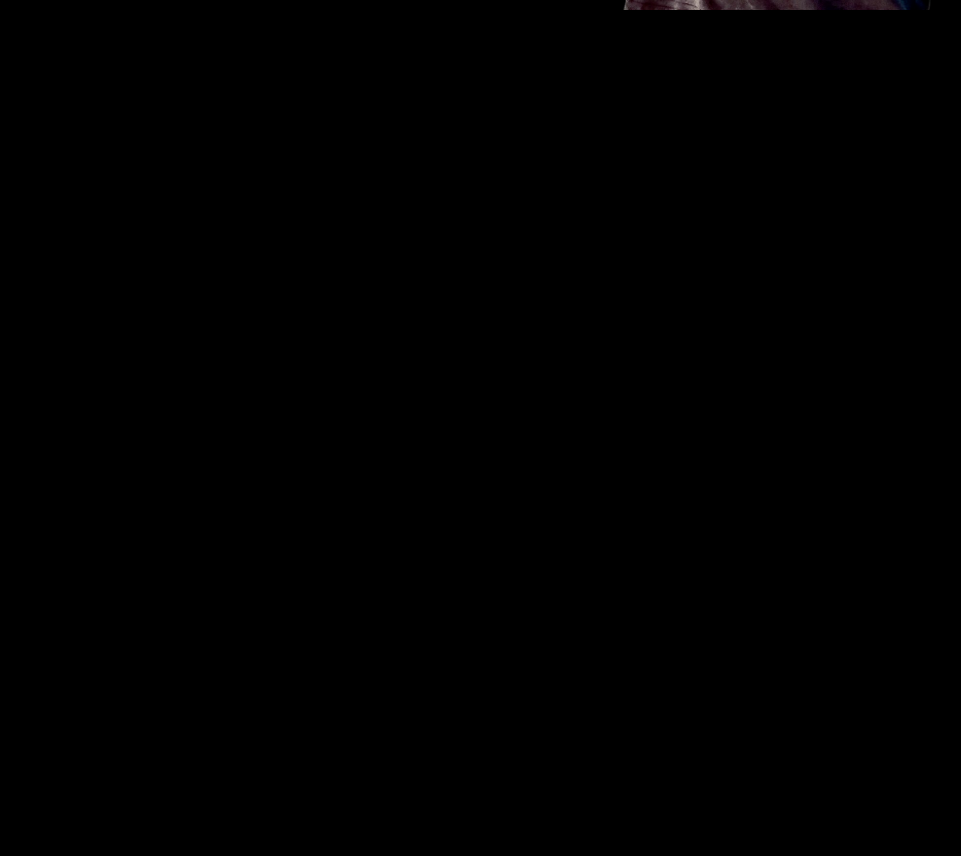
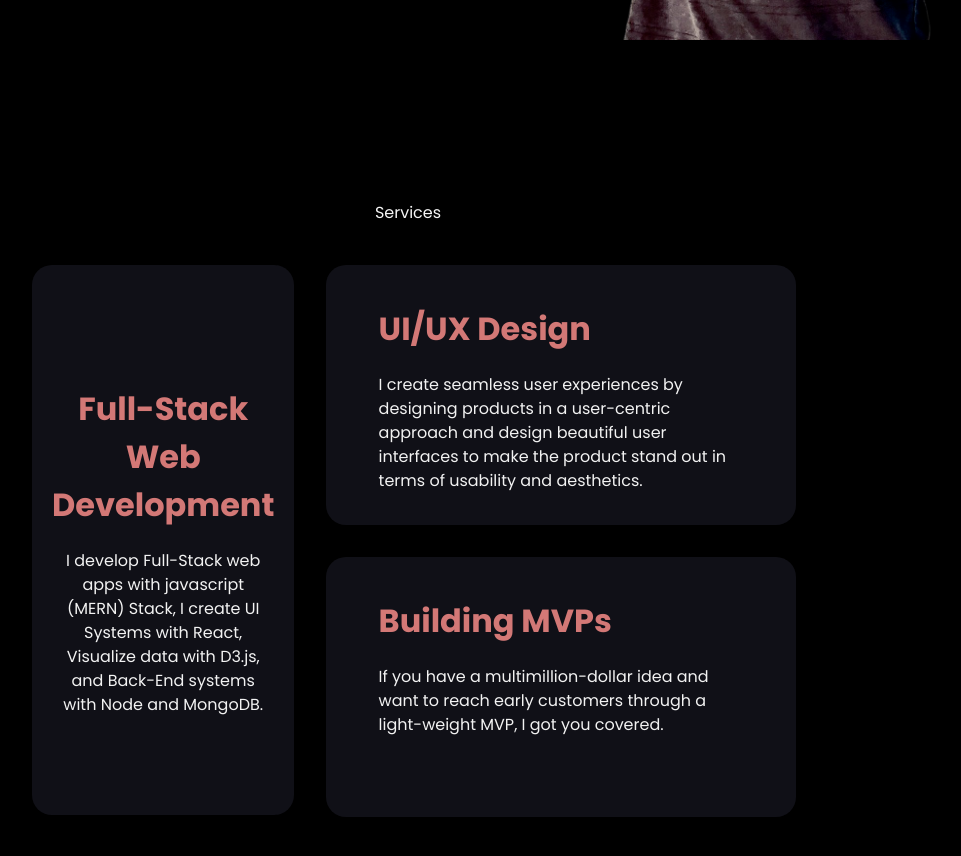
Before and after one commit to darbazali/darbazali.com, a React (Create React App) app in the folder frontend/: page / in a window 1280 px wide. Shown: the part 1540-2396 px from the top of the page, without its empty margins (232-1193 px from the left). Before the commit the page ends 1600 px from the top, so only its background shows below. Built offline with nearby package versions, Linux system fonts and the light colour scheme; the HTML template or start-up script is replaced by a standard one.

Commit message:
create Services

```diff
--- a/frontend/src/index.css
+++ b/frontend/src/index.css
@@ -47,7 +47,7 @@
 }
 
 section {
-  padding: 50px 0;
+  padding: 80px 0;
 }
 
 .button {
--- a/frontend/src/screens/Home.js
+++ b/frontend/src/screens/Home.js
@@ -1,12 +1,14 @@
 import React from 'react'
 import AboutSection from '../sections/AboutSection'
 import { Hero } from '../sections/Hero'
+import Services from '../sections/Services'
 
 const Home = () => {
   return (
     <div className='container'>
       <Hero />
       <AboutSection />
+      <Services />
     </div>
   )
 }
--- /dev/null
+++ b/frontend/src/sections/Services.js
@@ -0,0 +1,39 @@
+import React from 'react'
+import '../styles/services.css'
+const Services = () => {
+  return (
+    <section className='services'>
+      Services
+      <div className='service-cards'>
+        <div className='service-cart vert'>
+          <h2>Full-Stack Web Development</h2>
+          <p>
+            I develop Full-Stack web apps with javascript (MERN) Stack, I create
+            UI Systems with React, Visualize data with D3.js, and Back-End
+            systems with Node and MongoDB.
+          </p>
+        </div>
+        <div>
+          <div className='service-cart'>
+            <h2>UI/UX Design</h2>
+            <p>
+              I create seamless user experiences by designing products in a
+              user-centric approach and design beautiful user interfaces to make
+              the product stand out in terms of usability and aesthetics.
+            </p>
+          </div>
+
+          <div className='service-cart'>
+            <h2>Building MVPs</h2>
+            <p>
+              If you have a multimillion-dollar idea and want to reach early
+              customers through a light-weight MVP, I got you covered.
+            </p>
+          </div>
+        </div>
+      </div>
+    </section>
+  )
+}
+
+export default Services
--- /dev/null
+++ b/frontend/src/styles/services.css
@@ -0,0 +1,47 @@
+.services {
+  max-width: 816px;
+  width: 100%;
+  margin: 0 auto;
+  text-align: center;
+}
+
+.service-cards {
+  margin-top: 40px;
+  text-align: left;
+  display: flex;
+  justify-content: space-between;
+}
+
+.service-cards .service-cart {
+  width: 90%;
+  height: 260px;
+  border-radius: 20px;
+  background: #101017;
+  box-shadow: 0px 3px 6px #000;
+  padding: 40px 10%;
+  margin-bottom: 32px;
+  margin-left: 32px;
+}
+
+.service-cards .service-cart.vert {
+  height: 550px;
+  width: 286px;
+  padding: 120px 20px;
+  text-align: center;
+}
+
+.service-cards .service-cart h2 {
+  color: #d37876;
+  font-size: 32px;
+}
+
+.service-cards .service-cart p {
+  text-align: left;
+  color: #f2f2f2;
+}
+
+.service-cards .service-cart.vert p {
+  text-align: center;
+  max-width: 200px;
+  margin: 0 auto;
+}
```
